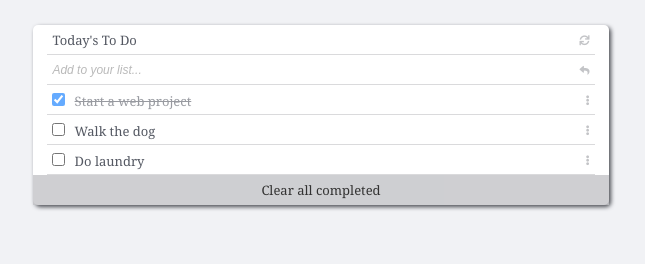
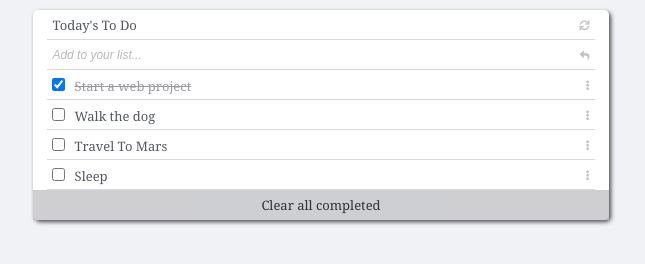
Before and after one commit to DammyShittu/ToDo-List-App, a website built with webpack: page src/index.html in a window 1280 px wide. Both pictures are taken after a click on the checkbox 377 px from the left and 433 px from the top of the page. Shown: the part 334-598 px from the top of the page, without its empty margins (319-964 px from the left). Built offline with nearby package versions, Linux system fonts and the light colour scheme.

Commit message:
Update Local Storage To Preserve Data On Reload

```diff
--- a/src/complete.js
+++ b/src/complete.js
@@ -1,13 +1,5 @@
-const completeTask = (box, list) => {
-  if (box.checked) {
-    box.nextElementSibling.classList.add('line');
-    box.parentElement.style.opacity = '0.6';
-    list.completed = true;
-  } else {
-    box.nextElementSibling.classList.remove('line');
-    box.parentElement.style.opacity = '1';
-    list.completed = false;
-  }
+const completeTask = (box, task) => {
+  task.completed = box.checked;
 };
 
 export default completeTask;
--- a/src/index.js
+++ b/src/index.js
@@ -13,9 +13,14 @@ const todoList = [
     index: 2,
   },
   {
-    description: 'Do laundry',
+    description: 'Travel To Mars',
     completed: false,
-    index: 3,
+    index: 2,
+  },
+  {
+    description: 'Sleep',
+    completed: false,
+    index: 2,
   },
 ];
 
@@ -24,35 +29,23 @@ const SetLocalStorage = (lists) => {
   localStorage.setItem('myTasks', JSON.stringify(lists));
 };
 
+const getTasksFromLocalStorage = () => JSON.parse(localStorage.getItem('myTasks'));
+
 // Dynamically display tasks
 const listContainer = document.getElementById('todo-lists');
-const showTasks = (tasks) => {
+const showTasks = () => {
+  const tasks = getTasksFromLocalStorage();
   for (let i = 0; i < tasks.length; i += 1) {
-    const task = tasks[i];
-    const list = ` <li class="task" id="${task.index}" draggable="true">
+    const list = ` <li class="task" id="${tasks[i].index}" draggable="true">
     <div>
       <input type="checkbox" class="box" id="list-box" name="list-box">
-      <label class="form-label">${task.description}</label>
+      <label class="form-label">${tasks[i].description}</label>
     </div>
     <button class="ellipsis"><i class="fas fa-ellipsis-v fa-xs"></i></button>
     <button class="delete"><i class='fas fa-trash-alt'></i></button>
   </li>`;
 
     listContainer.innerHTML += list;
-
-    // if (task.completed) {
-    //   const box = document.querySelector('.box');
-    //   box.checked = true;
-    // }
-    // Add Line Through When Checkbox Is Checked
-    const box = document.querySelectorAll('.box');
-    box.forEach((cb) => {
-      cb.addEventListener('change', (event) => {
-        completeTask(event.target, tasks[i]);
-        console.log(tasks[i]);
-        SetLocalStorage(tasks);
-      });
-    });
 
     // Make Label Editable On Double Click
     const label = document.querySelectorAll('label');
@@ -81,15 +74,23 @@ const showTasks = (tasks) => {
       });
     });
   }
-  SetLocalStorage(tasks);
+  // Add Line Through When Checkbox Is Checked
+  const box = document.querySelectorAll('.box');
+  for (let j = 0; j < box.length; j += 1) {
+    box[j].checked = tasks[j].completed;
+    box[j].addEventListener('change', (event) => {
+      completeTask(event.target, tasks[j]);
+      SetLocalStorage(tasks);
+    });
+  }
 };
 
+// Get Tasks From Local Storage
 window.onload = () => {
-  const getTodo = JSON.parse(localStorage.getItem('myTasks'));
+  const getTodo = getTasksFromLocalStorage();
 
   if (getTodo === null) {
-    showTasks(todoList);
-  } else {
-    showTasks(todoList);
+    SetLocalStorage(todoList);
   }
+  showTasks();
 };
--- a/src/style.css
+++ b/src/style.css
@@ -61,10 +61,6 @@ label {
   background-color: inherit;
 }
 
-label {
-  padding-right: 200px;
-}
-
 label:hover {
   cursor: text;
 }
@@ -109,6 +105,7 @@ button i:hover {
 
 #todo-lists li input[type="checkbox"] {
   margin-right: 5px;
+  outline: 0;
 }
 
 #todo-lists .ellipsis i:hover {
@@ -151,6 +148,11 @@ button i:hover {
   text-decoration: line-through;
 }
 
+.box:checked + .form-label {
+  text-decoration: line-through;
+  opacity: 0.6;
+}
+
 @media all and (min-width: 768px) {
   .to-do-child {
     width: 45%;
```
